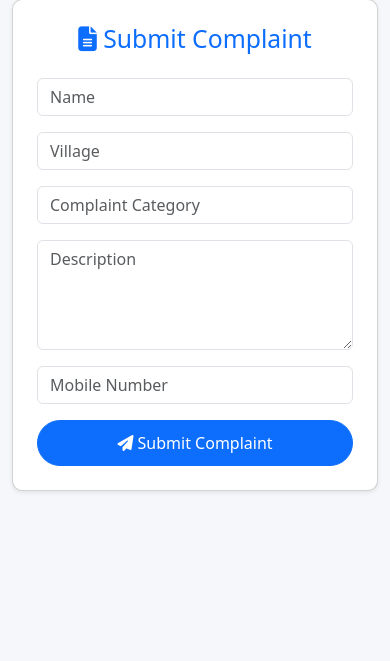
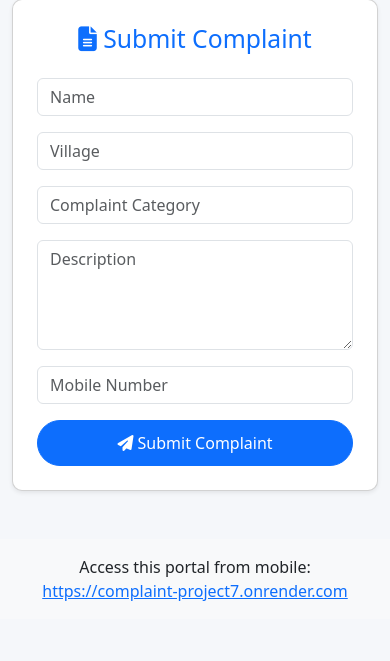
Before and after one commit to meenavardhineedi25/complaint_project7, a Django app: page /file/ in a window 390 px wide. Shown: the part 81-742 px from the top of the page. Run offline with Django 5.2, Linux system fonts and the light colour scheme.

Commit message:
Add footer with mobile access link to base.html

```diff
--- a/templates/base.html
+++ b/templates/base.html
@@ -29,5 +29,11 @@
 <div class="container mt-4">
   {% block content %}{% endblock %}
 </div>
+
+<footer class="bg-light text-center py-3 mt-5">
+  <div class="container">
+    <p class="mb-0">Access this portal from mobile: <a href="https://complaint-project7.onrender.com" target="_blank">https://complaint-project7.onrender.com</a></p>
+  </div>
+</footer>
 </body>
 </html>
```
